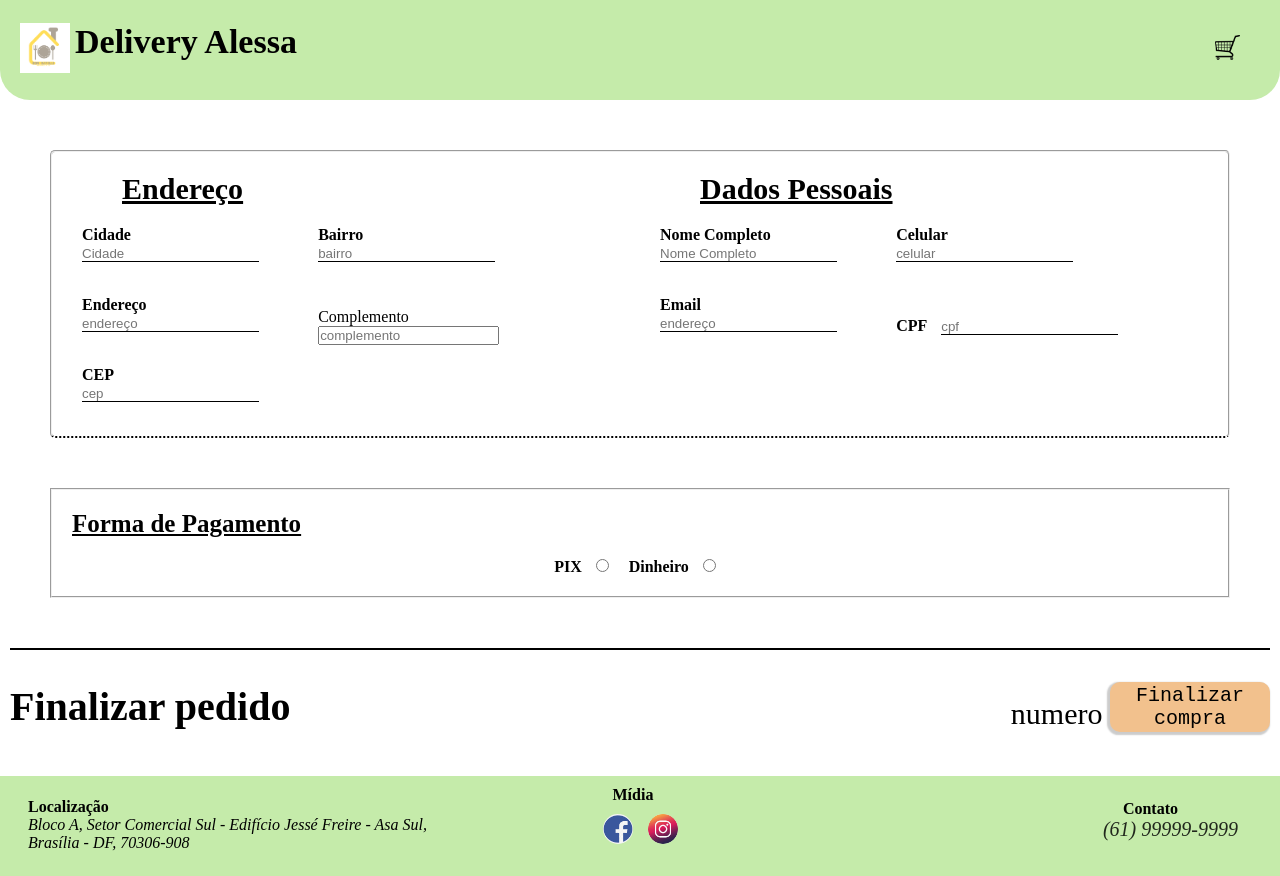
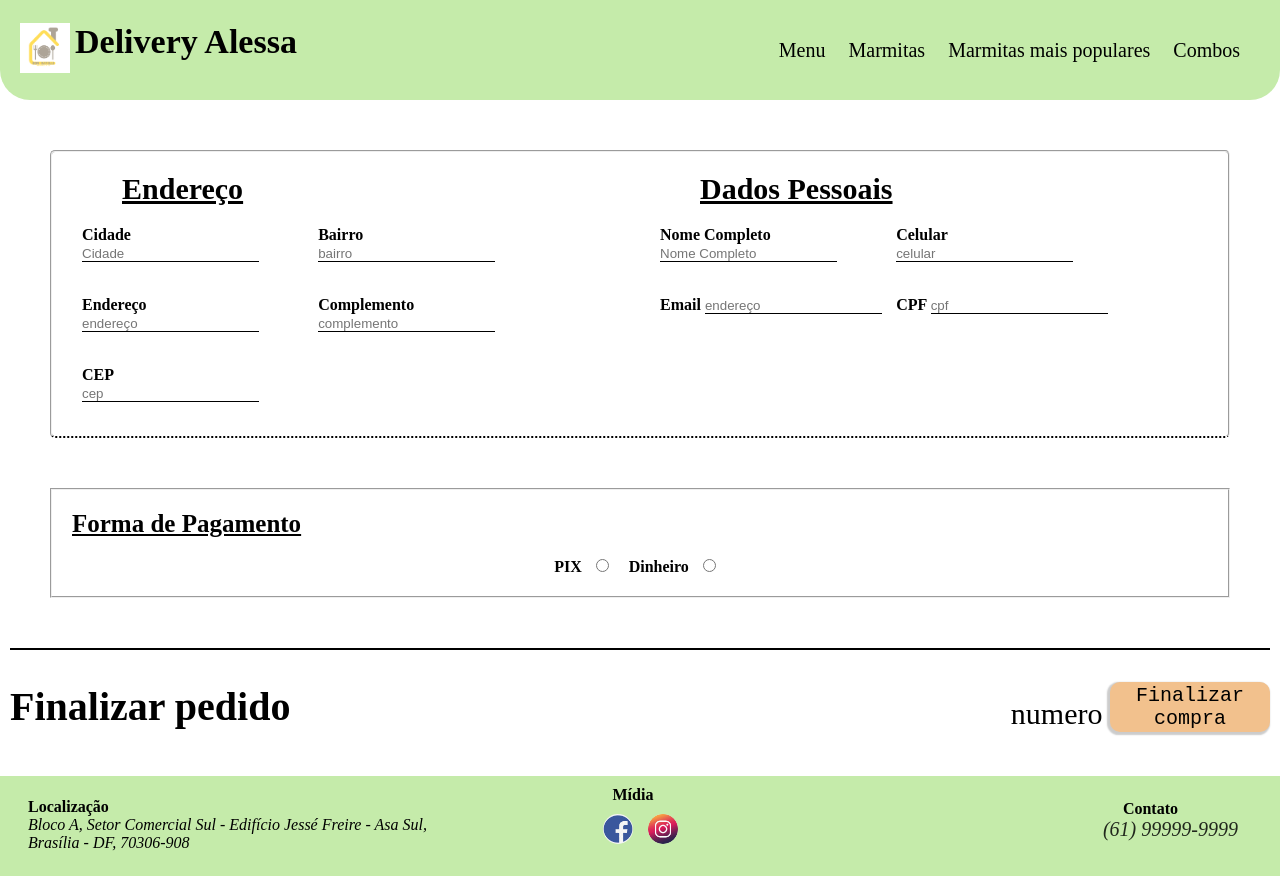
Before and after one commit to ScofieldScott/ProjetoFinalSenac, a plain HTML site: page paginaDePagamento.html in a window 1280 px wide. Drawn offline with Linux system fonts and the light colour scheme; no server answers; a web font is replaced by a local one.

Commit message:
Alterações feitas no html

```diff
--- a/estilos/paginaDePagamento.css
+++ b/estilos/paginaDePagamento.css
@@ -97,7 +97,7 @@ header h1 a:visited{
 
     display: grid;
     align-items: start;
-    justify-content: start;
+    justify-content: center;
     grid-template-columns: repeat(2, 1fr);
 
     border-bottom: 2px dotted #000;
@@ -116,7 +116,7 @@ header h1 a:visited{
     margin-top: 10px;
     margin-left: 20px;
     display: grid;
-    align-items: center;
+    align-items: end;
     justify-content: center;
     grid-template-columns: repeat(2, 1fr);
     gap: 10px;
@@ -127,7 +127,7 @@ header h1 a:visited{
     margin-top: 10px;
     margin-left: 20px;
     display: grid;
-    align-items: center;
+    align-items: start;
     justify-content: center;
     grid-template-columns: repeat(2, 1fr);
     gap: 10px;
@@ -148,7 +148,8 @@ header h1 a:visited{
 #endereco,
 #numero,
 #cep,
-#informacoes{
+#informacoes,
+#complemento{
     border: none;
     border-bottom: 1px solid #000;
 }
@@ -158,7 +159,8 @@ header h1 a:visited{
 .endereco,
 .numero,
 .cep,
-.informacoes{
+.informacoes,
+.complemento{
     /* display: flex; */
 
     /* justify-content: flex-start; */
@@ -170,21 +172,18 @@ header h1 a:visited{
 
 #nome,
 #celular,
-#email{
+#email,
+#cpf{
     border: none;
     border-bottom: 1px solid #000;
 }
 
 .nome,
 .celular,
-.email{
-    /* display: flex; */
-
-    /* justify-content: flex-start; */
-    width: auto;
+.email,
+.cpf{
     height: 60px;
     font-weight: bold;
-    padding-right: 10px;
 }
 
 .cadastro-de-pagamento{
--- a/js/funcoes.js
+++ b/js/funcoes.js
@@ -249,9 +249,15 @@ function mostrarCombo(){
             <h3>Finalizar pedido</h3>
                 <div>
                     <span class="texto-span">Combo: ${dados.nome}</span>
+                    <ul>
+                        <li>
+                            ${dados.marmitas}
+                        </li>
+                    </ul>
+
                 </div>
                 <div class="valor-final">
-                    <span>${dados.preco}</span>
+                    <span>${"R$ " + dados.preco}</span>
                     <a href=""><button type="submit" class="btn-finalizar-pedido">Finalizar compra</button></a>
                 </div>`
             combo.innerHTML = combo.innerHTML + conteudo;
--- a/paginaDePagamento.html
+++ b/paginaDePagamento.html
@@ -15,14 +15,27 @@
             <div>
                 <header class="main-header">
                     <div class="logo">
-                        <a href="index.html"><img src="imagens/DON CATELLI.png" alt="" height="50px" /></a>
-                        <h1><a href="index.html">Delivery Alessa</a></h1>
+                      <a href="index.html"
+                        ><img src="imagens/DON CATELLI.png" alt="" height="50px"
+                      /></a>
+                      <h1><a href="index.html">Delivery Alessa</a></h1>
                     </div>
 
                     <nav class="cabecalho-principal">
-                        <a href="carrinho.html"><img src="imagens/carrinho.png" alt="" width="25" height="25" /></a>
+                      <a href="menu.html">
+                        <span>Menu</span>
+                      </a>
+                      <a href="menuMarmitas.html">
+                        <span>Marmitas</span>
+                      </a>
+                      <a href="menuMarmitasMaisPedidos.html">
+                        <span>Marmitas mais populares</span>
+                      </a>
+                      <a href="menuCombo.html">
+                        <span>Combos</span>
+                      </a>
                     </nav>
-                </header>
+                  </header>
             </div>
             <!-- FIM DO HEADER -->
 
@@ -81,8 +94,8 @@
                         </div>
 
                         <div class="cpf">
-                            <label for="cpf" class="celular">CPF</label>
-                            <input type="number" id="celular" placeholder="cpf" maxlength="11" name="cpf" />
+                            <label for="cpf" class="cpf">CPF</label>
+                            <input type="number" id="cpf" placeholder="cpf" maxlength="11" name="cpf" />
                         </div>
                     </div>
 
@@ -113,7 +126,6 @@
             <div class="finalizacao-da-compra" id="combo">
                 <h3>Finalizar pedido</h3>
                 <div>
-
                 </div>
                 <div class="valor-final">
                     <span>numero</span>
```
